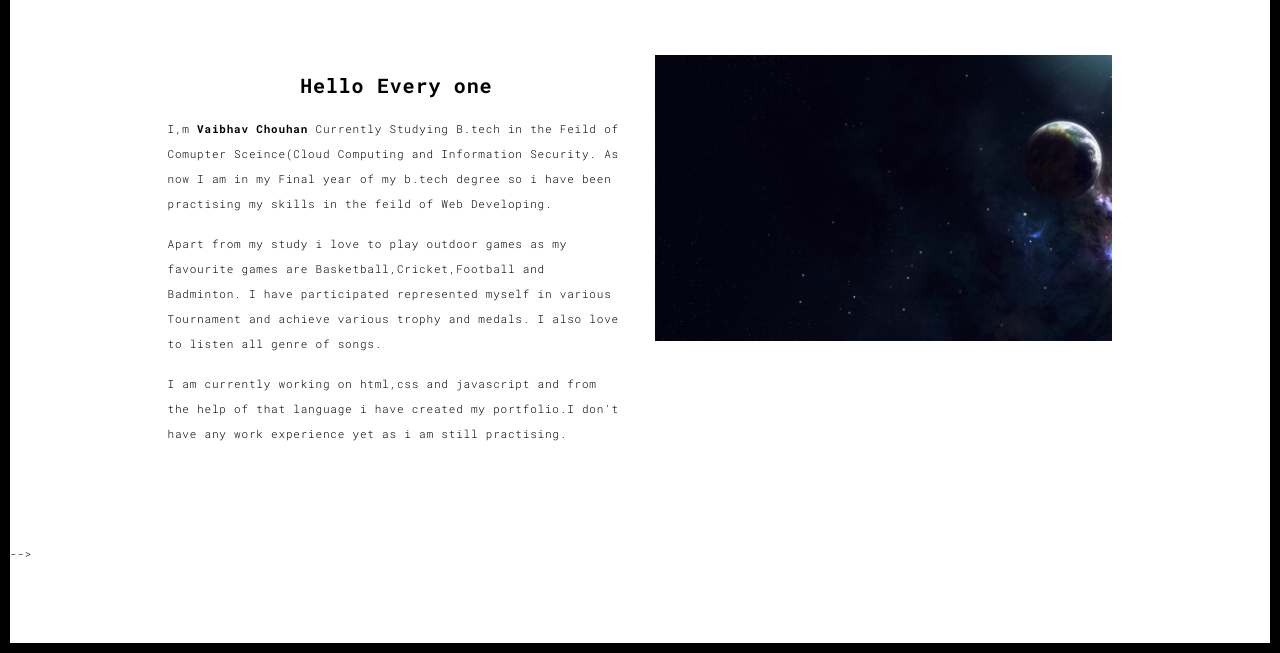
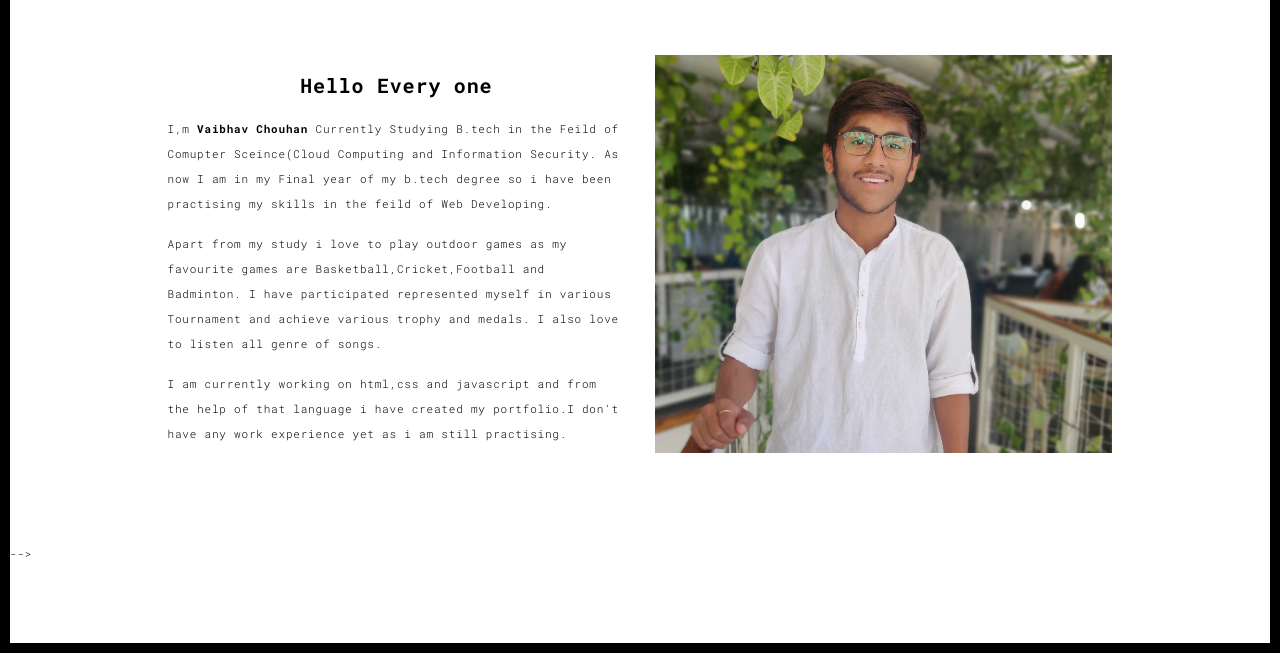
Before and after one commit to vaibhav1402/vaibhav1402.github.io, a plain HTML site: page about.html in a window 1280 px wide. Shown: the part 147-800 px from the top of the page. Drawn offline with Linux system fonts and the light colour scheme.

Commit message:
Update about.html

```diff
--- a/about.html
+++ b/about.html
@@ -72,7 +72,7 @@
                   </p>
                 </div>
                 <div class="col-xs-12 col-md-6">
-                  <img src="./assets/images/background.jpg" class="img-responsive" alt="">
+                  <img src="./assets/images/profile.jpg" class="img-responsive" alt="">
                 </div>
               </div>
             </div>
```
